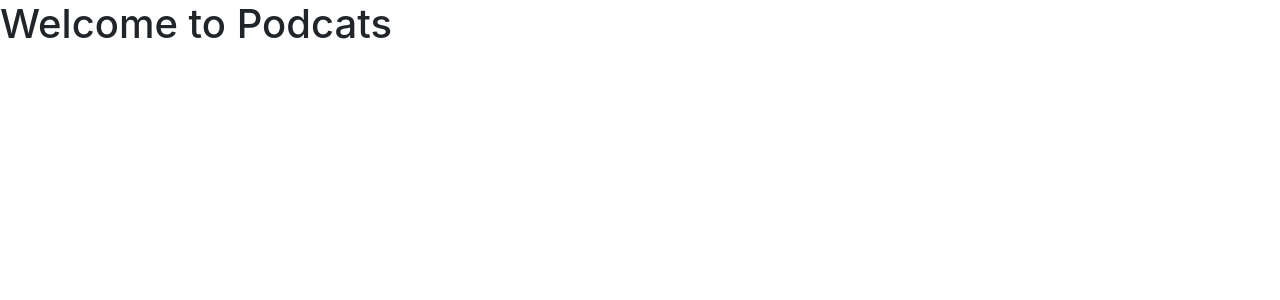
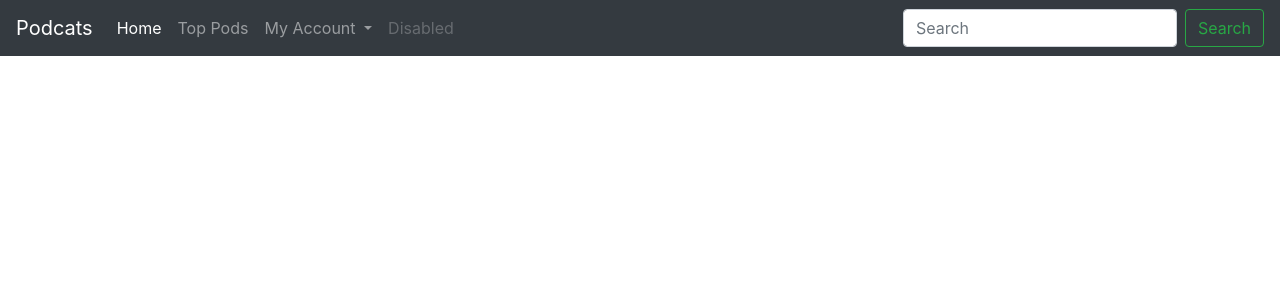
Before and after one commit to nealbrophy/CI_Milestone-4_Podcats, a Django app: page / in a window 1280 px wide. Shown: the top 300 px of the page. Run offline with Django 3.2, Linux system fonts and the light colour scheme; some libraries are stand-ins or nearby versions.

Commit message:
Add navbar to base, add mygpoclient, update requirements.

```diff
--- a/home/templates/home/index.html
+++ b/home/templates/home/index.html
@@ -2,5 +2,5 @@
 {% load static %}
 
 {% block content %}
-    <h1>Welcome to Podcats</h1>
+
 {% endblock %}
--- a/requirements.txt
+++ b/requirements.txt
@@ -5,6 +5,7 @@ defusedxml==0.6.0
 Django==3.0.8
 django-allauth==0.42.0
 idna==2.10
+mygpoclient==1.8
 oauthlib==3.1.0
 python3-openid==3.2.0
 pytz==2020.1
--- a/templates/base.html
+++ b/templates/base.html
@@ -37,13 +37,58 @@
     <title>Podcats {% block extra_title %}{% endblock %}</title>
 </head>
 <body>
-<header class="container-fluid fixed-top"></header>
+    <nav class="navbar navbar-expand-lg navbar-dark bg-dark">
+        <a class="navbar-brand" href="#">Podcats</a>
+        <button class="navbar-toggler" type="button" data-toggle="collapse" data-target="#navbarSupportedContent"
+                aria-controls="navbarSupportedContent" aria-expanded="false" aria-label="Toggle navigation">
+            <span class="navbar-toggler-icon"></span>
+        </button>
+
+        <div class="collapse navbar-collapse" id="navbarSupportedContent">
+            <ul class="navbar-nav mr-auto">
+                <li class="nav-item active">
+                    <a class="nav-link" href="#">Home <span class="sr-only">(current)</span></a>
+                </li>
+                <li class="nav-item">
+                    <a class="nav-link" href="#">Top Pods</a>
+                </li>
+                <li class="nav-item dropdown">
+                    <a class="nav-link dropdown-toggle" href="#" id="navbarDropdown" role="button"
+                       data-toggle="dropdown" aria-haspopup="true" aria-expanded="false">
+                        My Account
+                    </a>
+                    <div class="dropdown-menu" aria-labelledby="navbarDropdown">
+                        {% if request.user.is_authenticated %}
+                            {% if request.user.is_superuser %}
+                                <a class="dropdown-item" href="#">Podcast Management</a>
+                            {% endif %}
+                            <a class="dropdown-item" href="#">My Profile</a>
+                            <div class="dropdown-divider"></div>
+                            <a class="dropdown-item" href="{% url 'account_logout' %}">Logout</a>
+                        {% else %}
+                            <a class="dropdown-item" href="{% url 'account_login' %}">Login</a>
+                            <div class="dropdown-divider"></div>
+                            <a class="dropdown-item" href="{% url 'account_signup' %}">Register</a>
+                        {% endif %}
+                    </div>
+                </li>
+                <li class="nav-item">
+                    <a class="nav-link disabled" href="#" tabindex="-1" aria-disabled="true">Disabled</a>
+                </li>
+            </ul>
+            <form class="form-inline my-2 my-lg-0">
+                <input class="form-control mr-sm-2" type="search" placeholder="Search" aria-label="Search">
+                <button class="btn btn-outline-success my-2 my-sm-0" type="submit">Search</button>
+            </form>
+        </div>
+    </nav>
+
 {% block extra_header %}{% endblock %}
 
 {% block content %}{% endblock %}
 
 {% if message %}
-<div class="message-container"></div>
+    <div class="message-container"></div>
 {% endif %}
 
 {% block post_load_js %}
```
